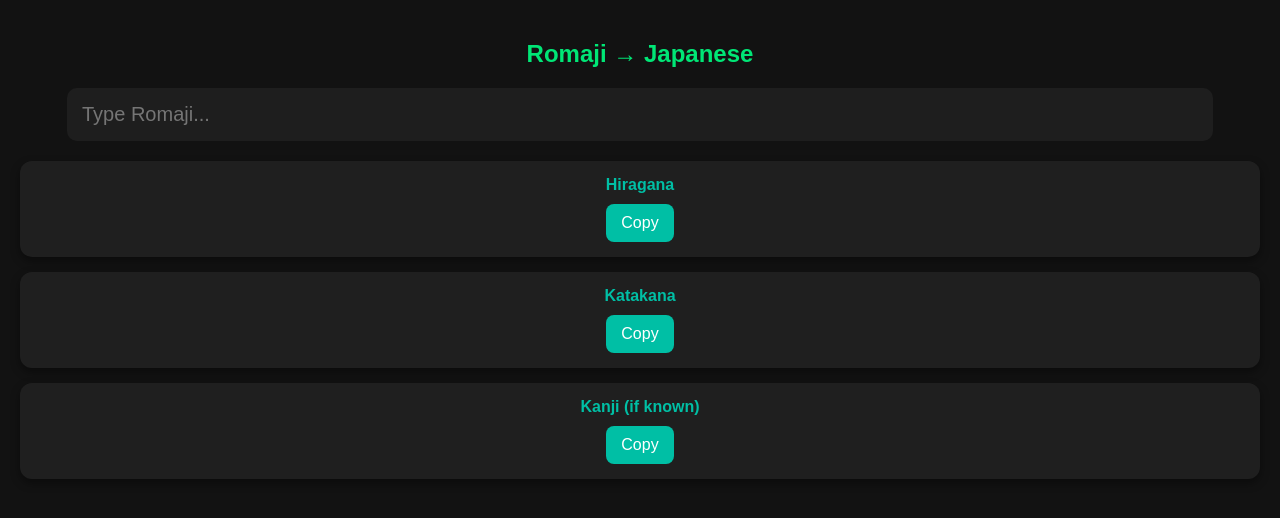
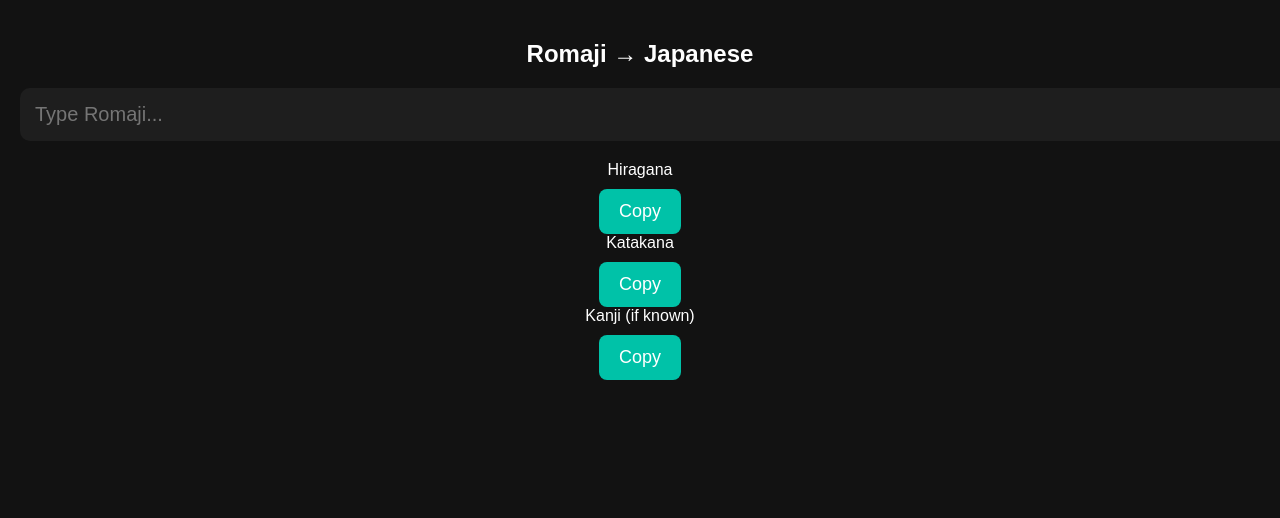
Before and after one commit to PurpleAlien-afk/converter, a plain HTML site: page index.html in a window 1280 px wide. Drawn offline with Linux system fonts and the light colour scheme.

Commit message:
Update index.html

```diff
--- a/index.html
+++ b/index.html
@@ -20,56 +20,53 @@
 <meta name="theme-color" content="#121212">
 <style>
     body {
+        background-color: #121212;
+        color: #fff;
         font-family: Arial, sans-serif;
-        background-color: #121212;
-        color: #ffffff;
         text-align: center;
         padding: 20px;
         margin: 0;
     }
-    h2 {
-        color: #00e676;
+
+    h1 {
+        font-size: 28px;
+        margin-bottom: 20px;
+        color: #4CAF50;
     }
+
     input {
+        width: 100%;
         padding: 15px;
-        width: 90%;
         font-size: 20px;
         border-radius: 10px;
         border: none;
-        outline: none;
         margin-bottom: 20px;
         background-color: #1e1e1e;
+        color: #fff;
+    }
+
+    .result-box {
+        background-color: #1e1e1e;
+        padding: 20px;
+        border-radius: 10px;
+        margin-bottom: 20px;
+        font-size: 22px;
+        min-height: 50px;
+    }
+
+    button {
+        background-color: #00C2A8;
         color: white;
-    }
-    .card {
-        background-color: #1f1f1f;
-        padding: 15px;
-        border-radius: 12px;
-        margin-bottom: 15px;
-        box-shadow: 0 4px 10px rgba(0,0,0,0.4);
-    }
-    .label {
-        font-weight: bold;
-        color: #00bfa5;
-        margin-bottom: 5px;
-    }
-    .output-text {
-        font-size: 22px;
-        margin-bottom: 10px;
-        word-break: break-all;
-    }
-    button {
-        padding: 10px 15px;
-        font-size: 16px;
         border: none;
+        padding: 12px 20px;
+        font-size: 18px;
         border-radius: 8px;
         cursor: pointer;
-        background-color: #00bfa5;
-        color: white;
-        transition: background-color 0.2s ease;
+        margin-top: 10px;
     }
+
     button:hover {
-        background-color: #009e87;
+        background-color: #009c88;
     }
 </style>
 <script src="https://unpkg.com/wanakana"></script>
```
